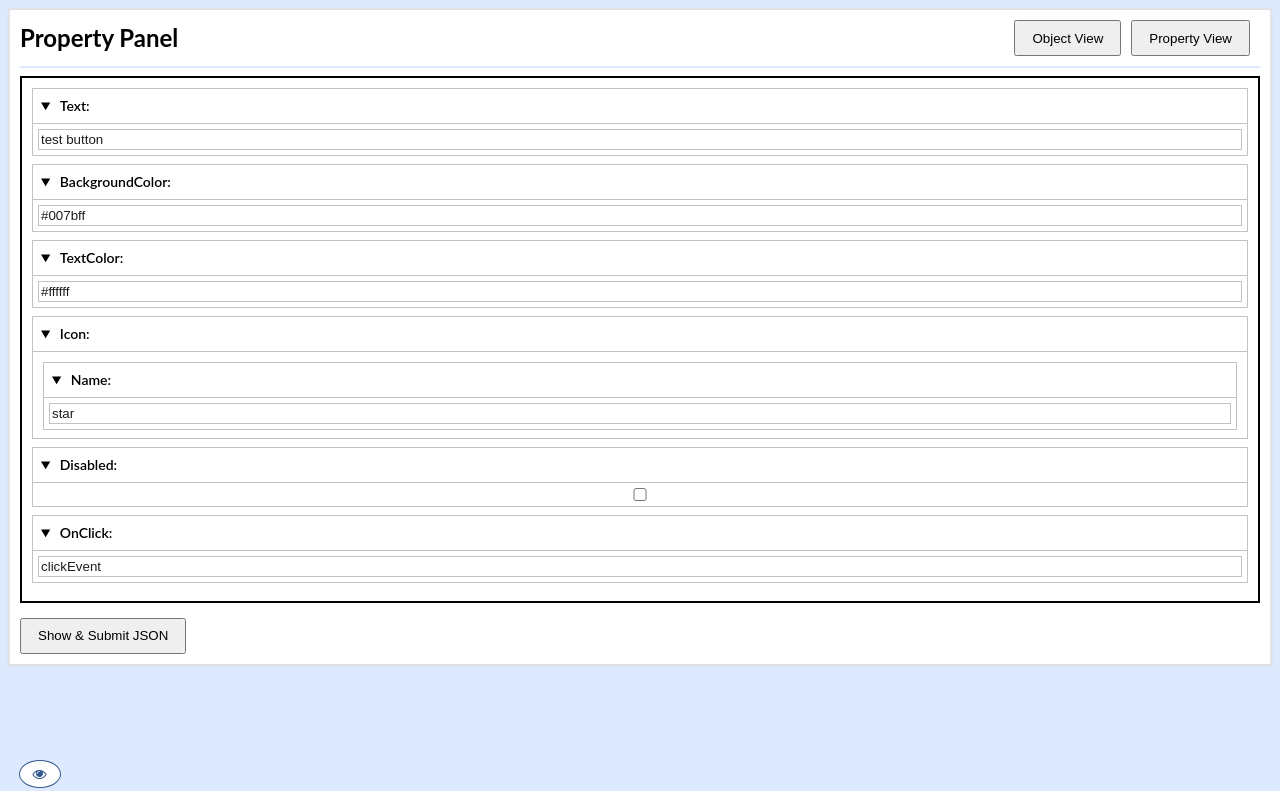
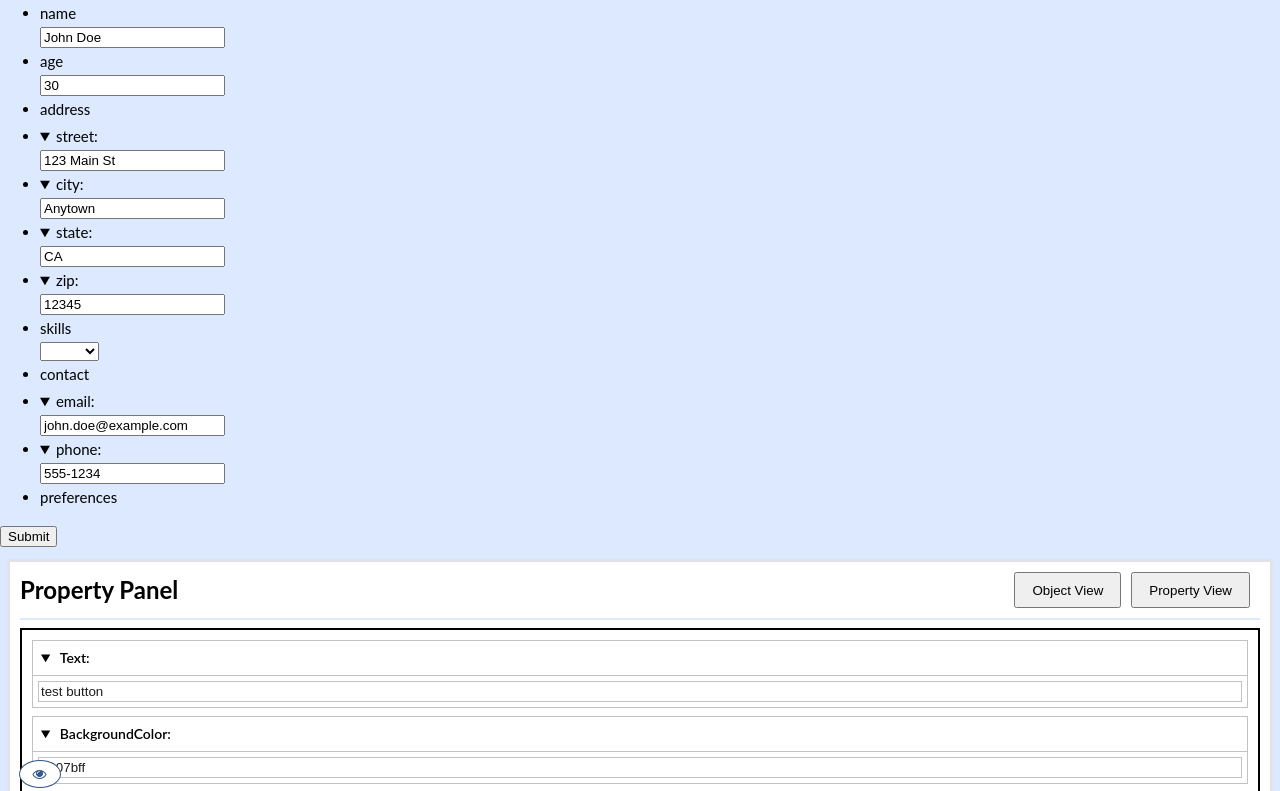
Before and after one commit to gregariousgovind/angularTheming, an Angular app: page /propertyPanel in a window 1280 px wide. Shown: the top 791 px of the page. Built offline with nearby package versions, Linux system fonts and the light colour scheme.

Commit message:
3 files modified, 2 added

```diff
--- a/src/app/app.component.html
+++ b/src/app/app.component.html
@@ -1,3 +1,8 @@
+<app-property-panel2
+  [data]="data"
+  (submit)="onSubmit($event)"
+></app-property-panel2>
+
 <div
   layer-accessibility
   [layer-config]="{ layerTitle: 'AngularWCAG', version: 1 }"
--- a/src/app/app.component.ts
+++ b/src/app/app.component.ts
@@ -6,4 +6,25 @@ import { Component, ViewEncapsulation } from '@angular/core';
   styleUrls: ['./app.component.scss'],
   encapsulation: ViewEncapsulation.None,
 })
-export class AppComponent {}
+export class AppComponent {
+  data = {
+    name: 'John Doe',
+    age: 30,
+    address: {
+      street: '123 Main St',
+      city: 'Anytown',
+      state: 'CA',
+      zip: '12345',
+    },
+    skills: ['HTML', 'CSS', 'JS'],
+    contact: {
+      email: 'john.doe@example.com',
+      phone: '555-1234',
+    },
+    preferences: {},
+  };
+
+  onSubmit(updatedData: any) {
+    console.log(updatedData);
+  }
+}
--- /dev/null
+++ b/src/app/components/property-panel2/property-panel.component.html
@@ -0,0 +1,29 @@
+<form #form="ngForm" (ngSubmit)="submit.emit(data)">
+  <ul>
+    <li *ngFor="let key of keys">
+      <label for="{{ key }}">{{ key }}</label>
+      <div *ngIf="isObject(data[key])">
+        <app-property-panel
+          [data]="data[key]"
+          (submit)="onSubmit($event)"
+        ></app-property-panel>
+      </div>
+      <div *ngIf="isArray(data[key])">
+        <select id="{{ key }}" name="{{ key }}" [(ngModel)]="data[key]">
+          <option *ngFor="let item of data[key]" [value]="item">
+            {{ item }}
+          </option>
+        </select>
+      </div>
+      <div *ngIf="!isObject(data[key]) && !isArray(data[key])">
+        <input
+          id="{{ key }}"
+          name="{{ key }}"
+          [(ngModel)]="data[key]"
+          type="{{ getDataType(data[key]) }}"
+        />
+      </div>
+    </li>
+  </ul>
+  <button type="submit">Submit</button>
+</form>
--- /dev/null
+++ b/src/app/components/property-panel2/property-panel.component.ts
@@ -0,0 +1,36 @@
+import { Component, Input, Output, EventEmitter } from '@angular/core';
+
+@Component({
+  selector: 'app-property-panel2',
+  templateUrl: './property-panel.component.html',
+})
+export class PropertyPanelComponent2 {
+  @Input() data: any;
+  @Output() submit = new EventEmitter<any>();
+
+  get keys() {
+    return Object.keys(this.data);
+  }
+
+  isObject(value: any) {
+    return typeof value === 'object' && !Array.isArray(value);
+  }
+
+  isArray(value: any) {
+    return Array.isArray(value);
+  }
+
+  getDataType(value: any) {
+    if (typeof value === 'number') {
+      return 'number';
+    } else if (typeof value === 'boolean') {
+      return 'checkbox';
+    } else {
+      return 'text';
+    }
+  }
+
+  onSubmit(value) {
+    console.log(value);
+  }
+}
```
Also changed, not shown: src/app/app.module.ts (+10 -1 lines).
